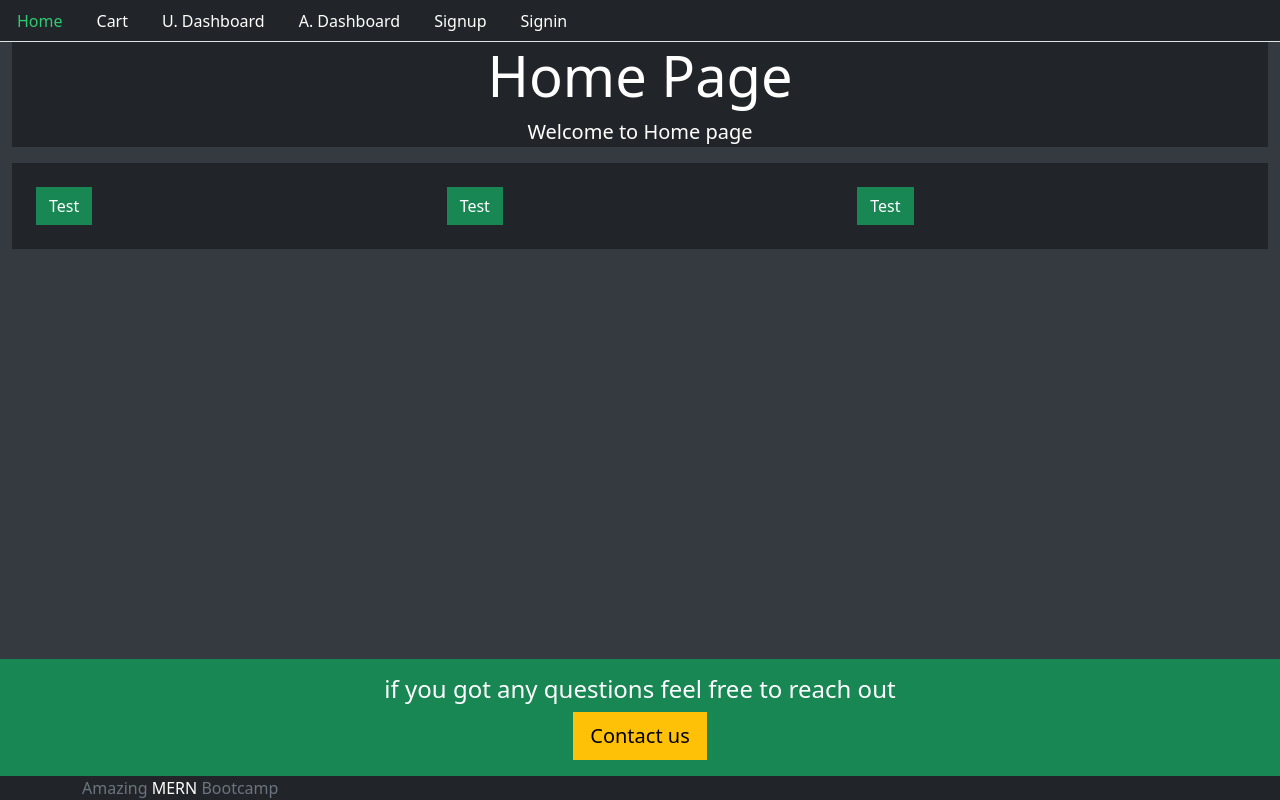
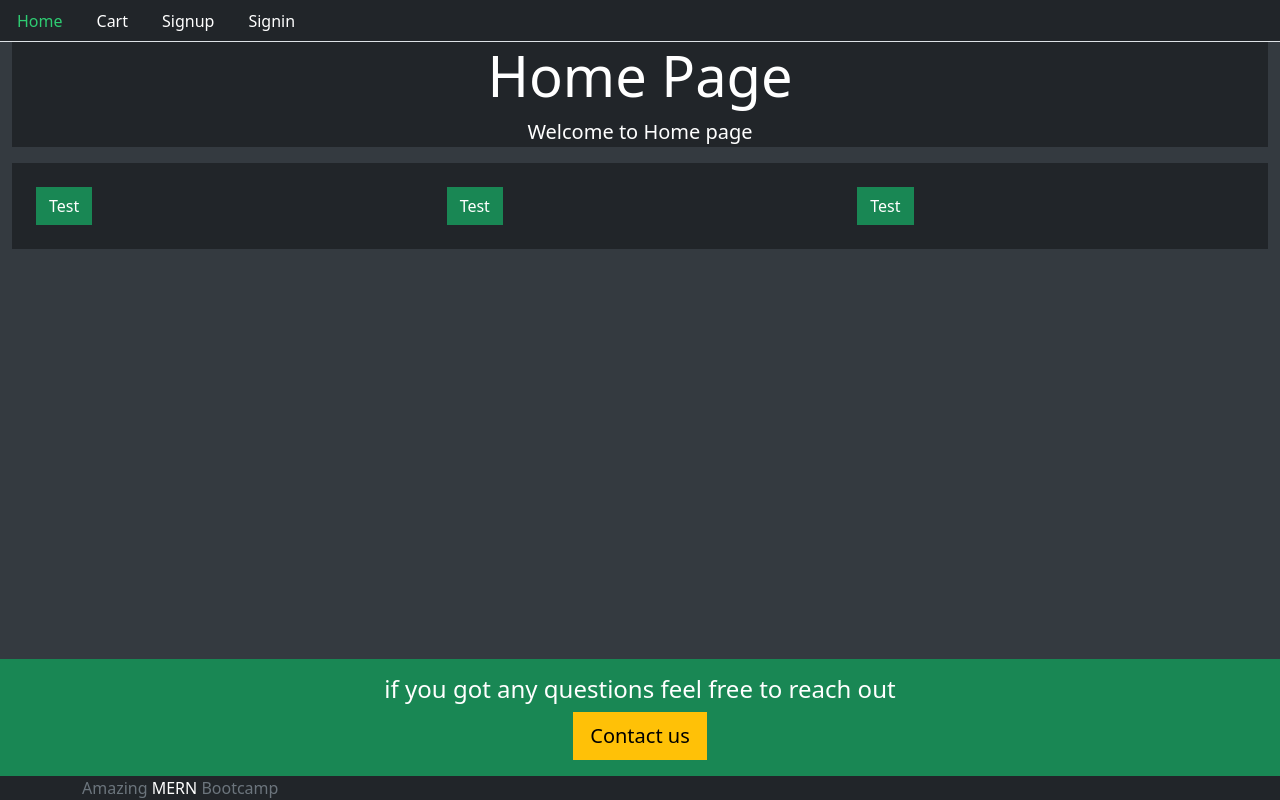
Before and after one commit to nikhilpawar9/MERN-Bootcamp, a React (Create React App) app in the folder projfrontend/: page / in a window 1280 px wide. Built offline with nearby package versions, Linux system fonts and the light colour scheme.

Commit message:
Protected admin dashboard

```diff
--- a/projfrontend/src/core/menu.js
+++ b/projfrontend/src/core/menu.js
@@ -26,16 +26,20 @@
                     Cart
                 </Link>
             </li>
-            <li className="nav-item">
+            {isAuthenticated() && isAuthenticated().user.role === 0 && (
+                <li className="nav-item">
                 <Link style={currentTab(history, "/user/dashboard")}  className="nav-link" to="/user/dashboard">
                    U.  Dashboard
                 </Link>
             </li>
-            <li className="nav-item">
+            )}
+            {isAuthenticated() && isAuthenticated().user.role === 1 && (
+                <li className="nav-item">
                 <Link style={currentTab(history, "/admin/dashboard")}  className="nav-link" to="/admin/dashboard">
                     A. Dashboard
                 </Link>
             </li>
+            )}
             {!isAuthenticated() && (
                 <Fragment>
                 <li className="nav-item">
--- a/projfrontend/src/user/Signin.js
+++ b/projfrontend/src/user/Signin.js
@@ -40,7 +40,6 @@
   };
 
   const performRedirect = () => {
-    //TODO: do a redirect here
     if (didRedirect) {
       if (user && user.role === 1) {
         return <Redirect to='/admin/dashboard' />;
```
